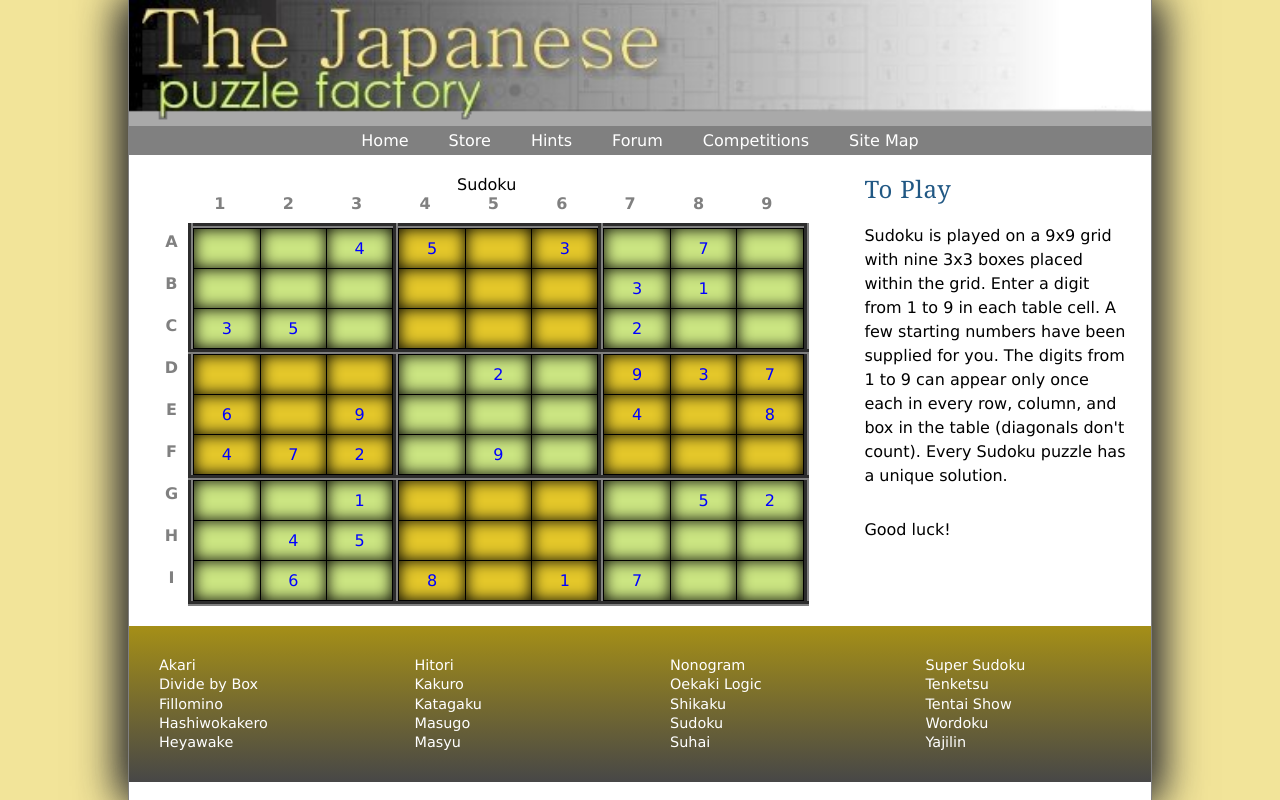
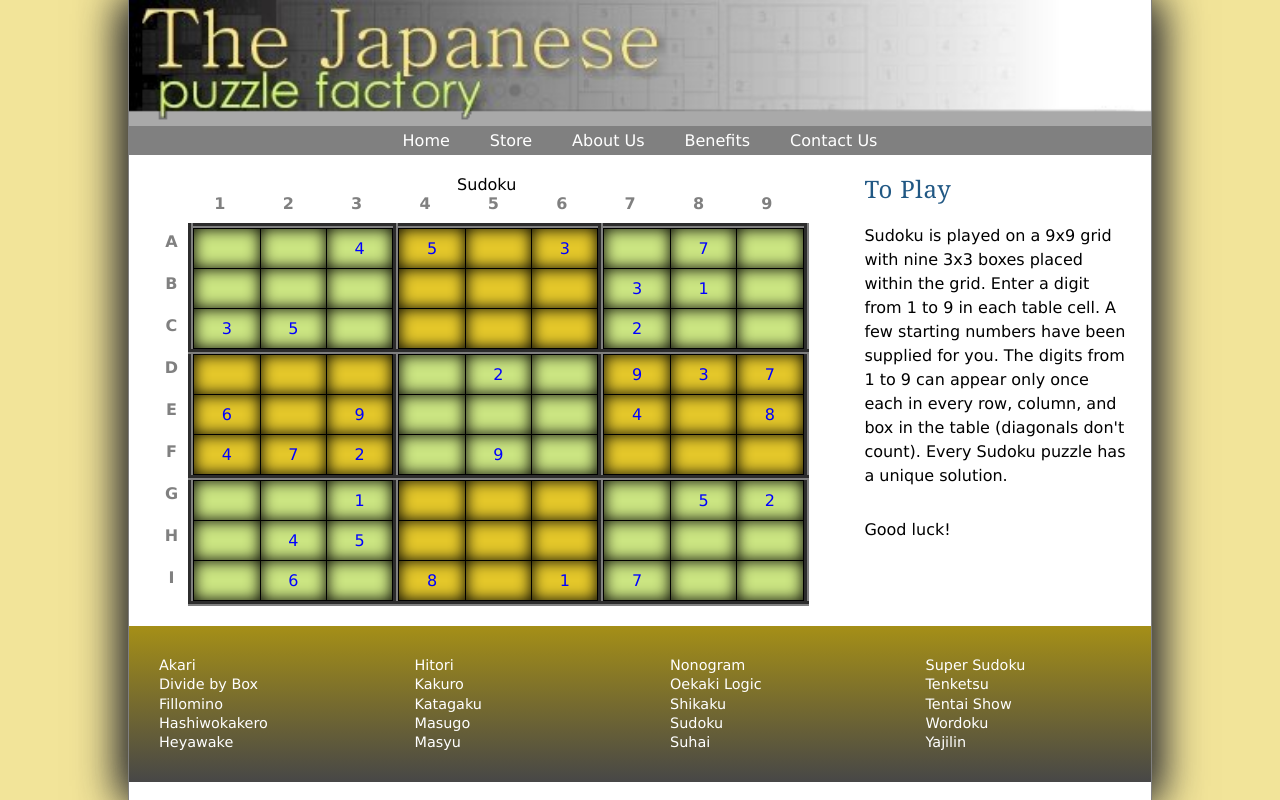
Before and after one commit to eguillen25/eguillen25.github.io, a plain HTML site: page jpf_sudoku.html in a window 1280 px wide. Drawn offline with Linux system fonts and the light colour scheme.

Commit message:
Update jpf_sudoku.html

```diff
--- a/jpf_sudoku.html
+++ b/jpf_sudoku.html
@@ -27,12 +27,11 @@
       <img src="jpf_logo.png" alt="Japanese Puzzle Factory" id="logoimg" />
       <nav> <a id="navicon" href="#"><img src="jpf_navicon.png" alt="" /></a>
          <ul>
-            <li><a href="#">Home</a></li>
-            <li><a href="#">Store</a></li>
-            <li><a href="#">Hints</a></li>
-            <li><a href="#">Forum</a></li>
-            <li><a href="#">Competitions</a></li>
-            <li><a href="#">Site Map</a></li>
+            <li><a href="jpf_sudoku.html">Home</a></li>
+            <li><a href="Stores.html">Store</a></li>
+            <li><a href="AboutUs.html">About Us</a></li>
+            <li><a href="Benefits.html">Benefits</a></li>
+            <li><a href="contactUs.html">Contact Us</a></li>
          </ul>
       </nav>
    </header>
```
